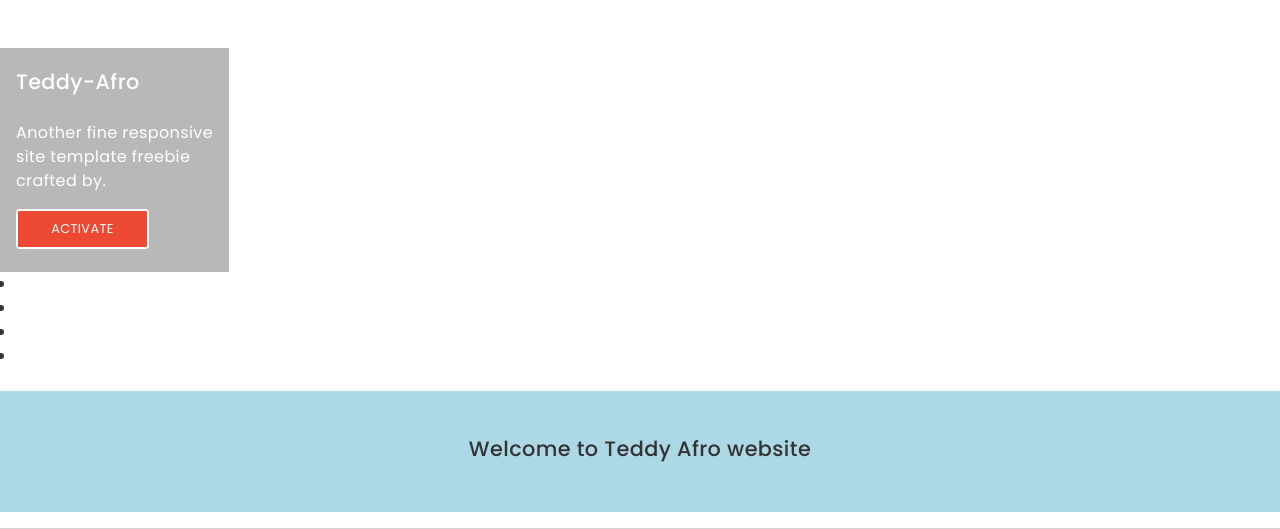
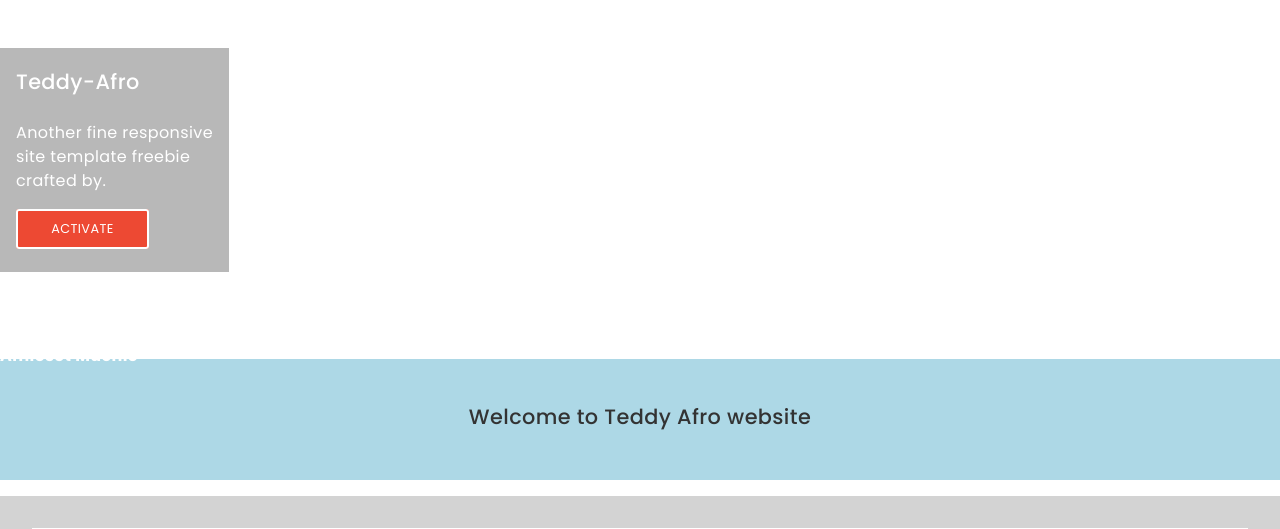
Before and after one commit to herselam25/my-project, a PHP site: page /amleset-muchie.html in a window 1280 px wide. Shown: the top 529 px of the page. Run offline with PHP 8.4, Linux system fonts and the light colour scheme.

Commit message:
i delete the dots arround the nav

```diff
--- a/style.css
+++ b/style.css
@@ -345,11 +345,6 @@
         list-style: none;
         margin: 0;
         padding-left: 0;
-    }
-    ul {
-        list-style: disc;
-        margin: 0 0 2em 0;
-        padding-left: 1em;
     }
 
 
```
